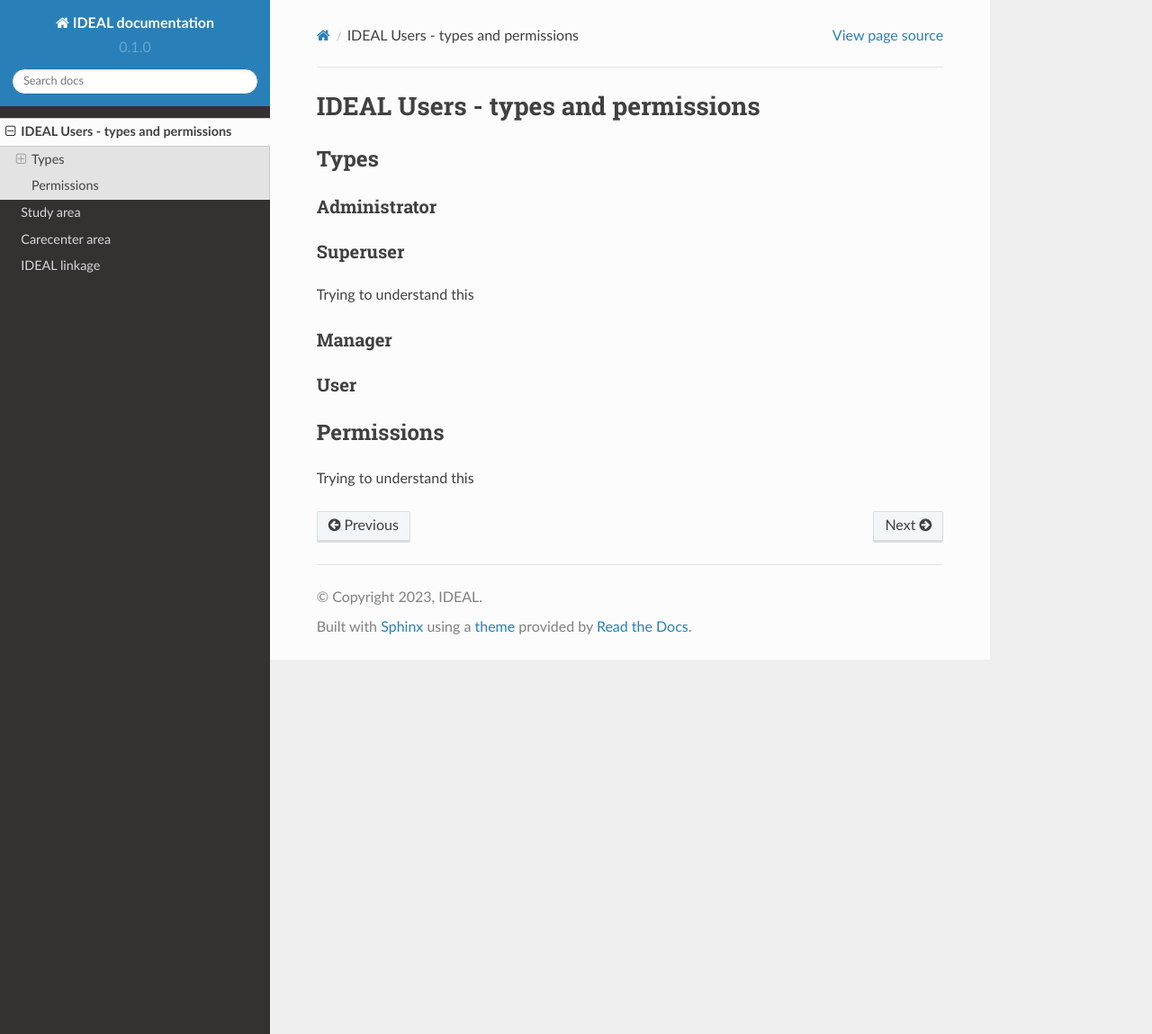
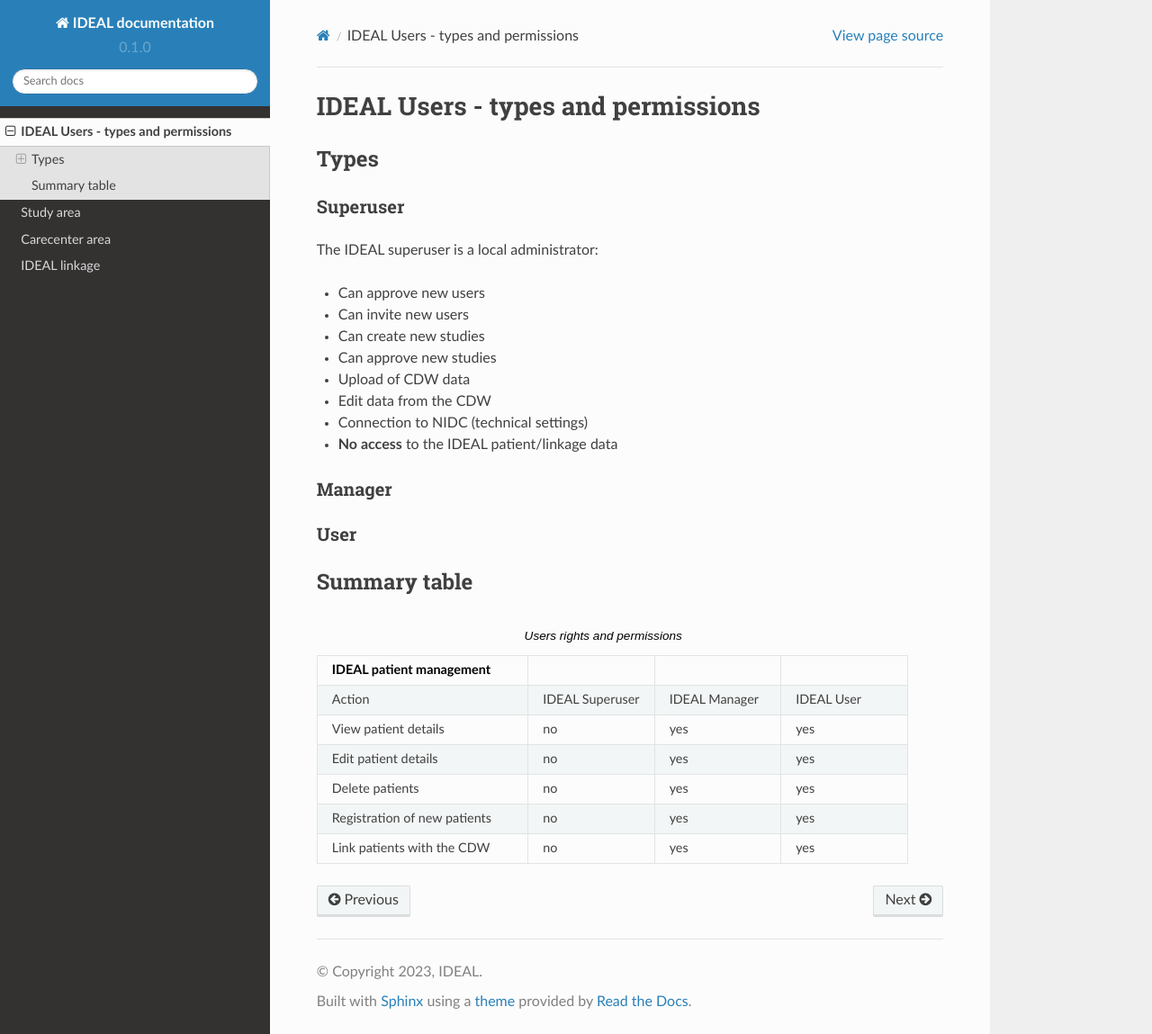
Before and after one commit to Nynuphar/IDEAL-doc, a Sphinx documentation site: the page built from docs/source/users.rst, in a window 1280 px wide and 1149 px high. Shown: the whole window at 90% size. Built offline with Sphinx 7.4.7 and the Read the Docs theme 2.0.0, drawn with Linux system fonts in a browser that asks for light colours; pages that are not in the unit, such as notebooks, are missing from menus.

Commit message:
Update users.rst

```diff
--- a/docs/source/users.rst
+++ b/docs/source/users.rst
@@ -1,16 +1,27 @@
 IDEAL Users - types and permissions
 ######################################
+
+
+
+
+
 
 Types
 ********
 
-Administrator
-===============
-
 Superuser
 ==========
 
-Trying to understand this
+The IDEAL superuser is a local administrator:
+
+- Can approve new users
+- Can invite new users
+- Can create new studies
+- Can approve new studies
+- Upload of CDW data
+- Edit data from the CDW
+- Connection to NIDC (technical settings)
+- **No access** to the IDEAL patient/linkage data
 
 Manager
 =========
@@ -18,7 +29,38 @@ Manager
 User
 ======
 
-Permissions
-*************
+Summary table
+***************
 
-Trying to understand this
+.. list-table:: Users rights and permissions
+  :widths: 50, 30, 30, 30
+  :header-rows: 1
+
+  * - **IDEAL patient management**
+    -
+    -
+    -
+  * - Action
+    - IDEAL Superuser
+    - IDEAL Manager
+    - IDEAL User
+  * - View patient details
+    - no
+    - yes
+    - yes
+  * - Edit patient details
+    - no
+    - yes
+    - yes
+  * - Delete patients
+    - no
+    - yes
+    - yes
+  * - Registration of new patients
+    - no
+    - yes
+    - yes
+  * - Link patients with the CDW
+    - no
+    - yes
+    - yes
```
